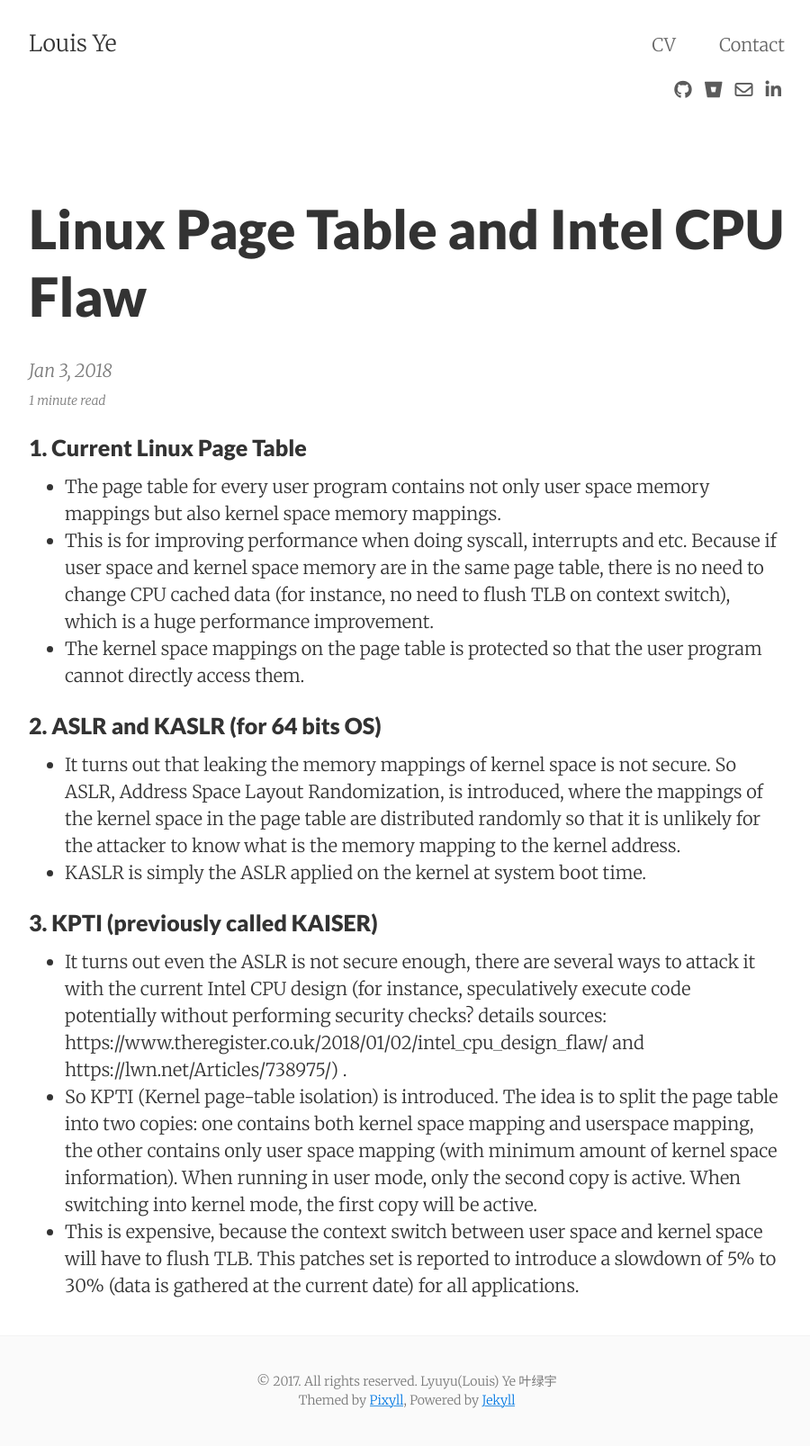
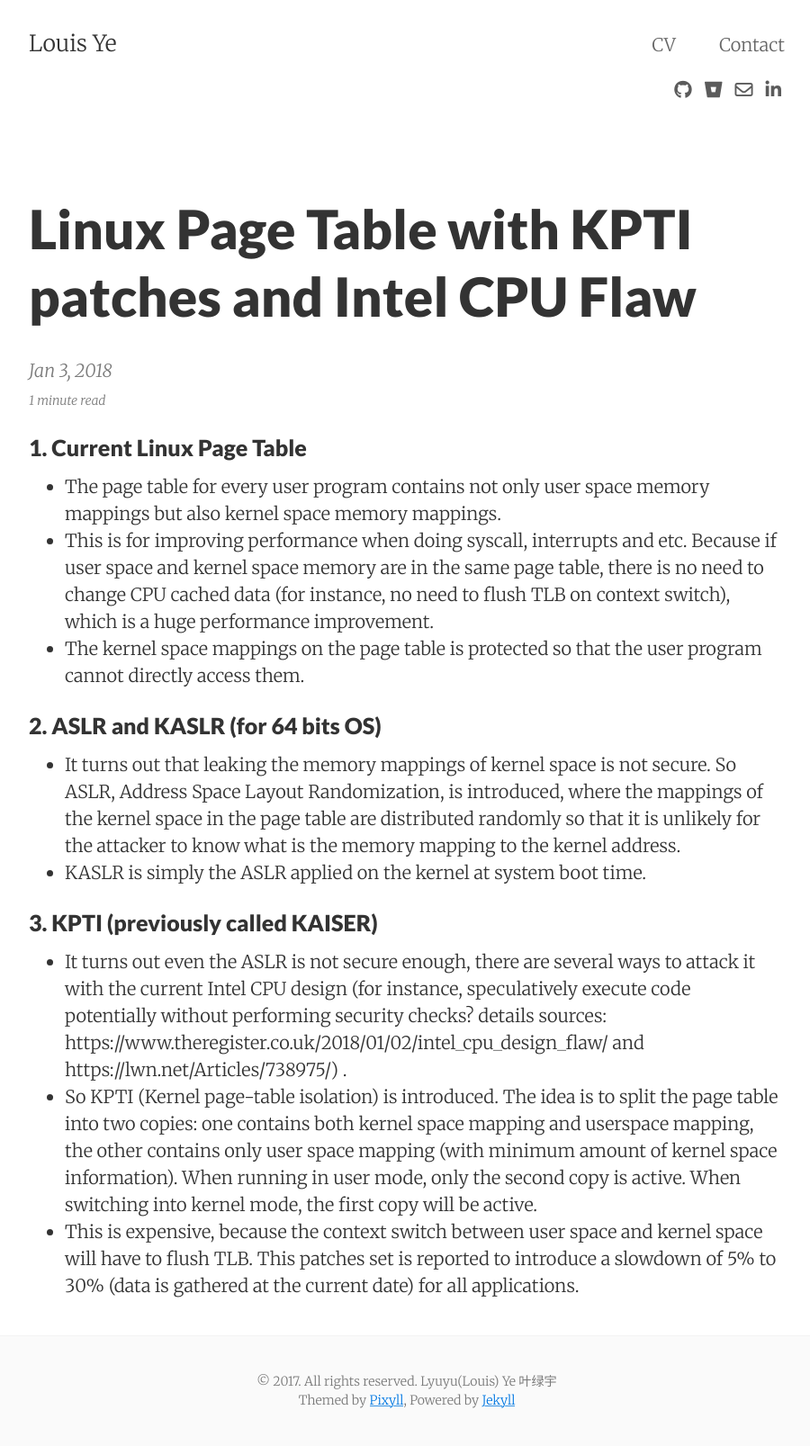
Before and after one commit to Louis-Ye/Louis-Ye.github.io, a Jekyll site: the page built from _posts/2018-01-03-kpti-cpu-flaw.md, in a window 1280 px wide. Shown: the whole page at 90% size, without its empty margins (188-1088 px from the left). Built offline with Jekyll 4.4.1, drawn with Linux system fonts in a browser that asks for light colours; nearby versions of some CDN libraries.

Commit message:
Rename post kpti cpu flaw

```diff
--- a/_posts/2018-01-03-linux-page-table-intel-cpu-flaw.md
+++ b/_posts/2018-01-03-kpti-cpu-flaw.md
@@ -1,8 +1,8 @@
 ---
 layout:     post
-title:      Linux Page Table and Intel CPU Flaw
+title:      Linux Page Table with KPTI patches and Intel CPU Flaw
 date:       2018-01-03
-summary:    A short summary for understanding Linux page table and the Intel CPU flaw
+summary:    A short summary for understanding Linux Page Table with KPTI patches and the Intel CPU flaw
 categories: Operating Systems
 ---
 
```
